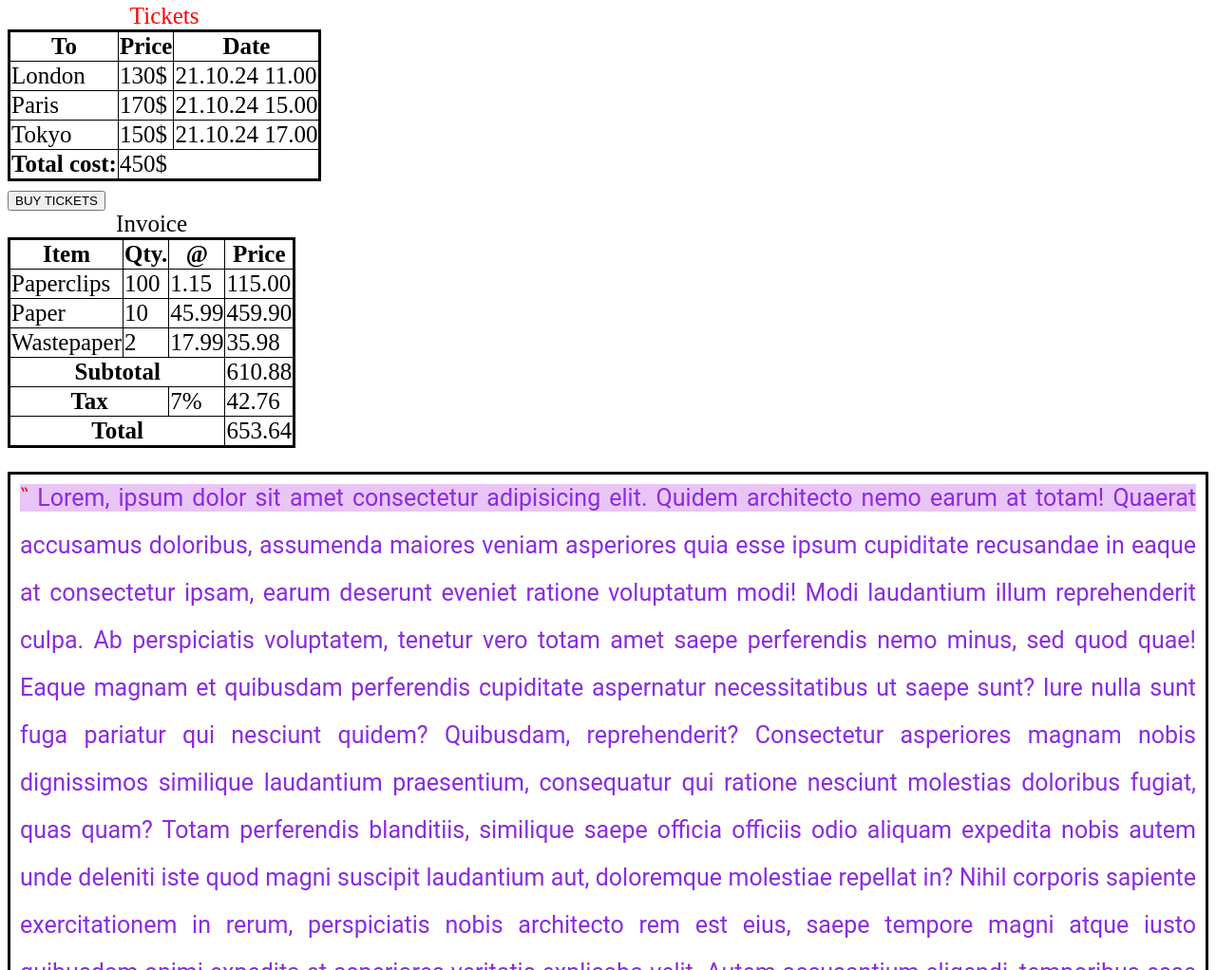
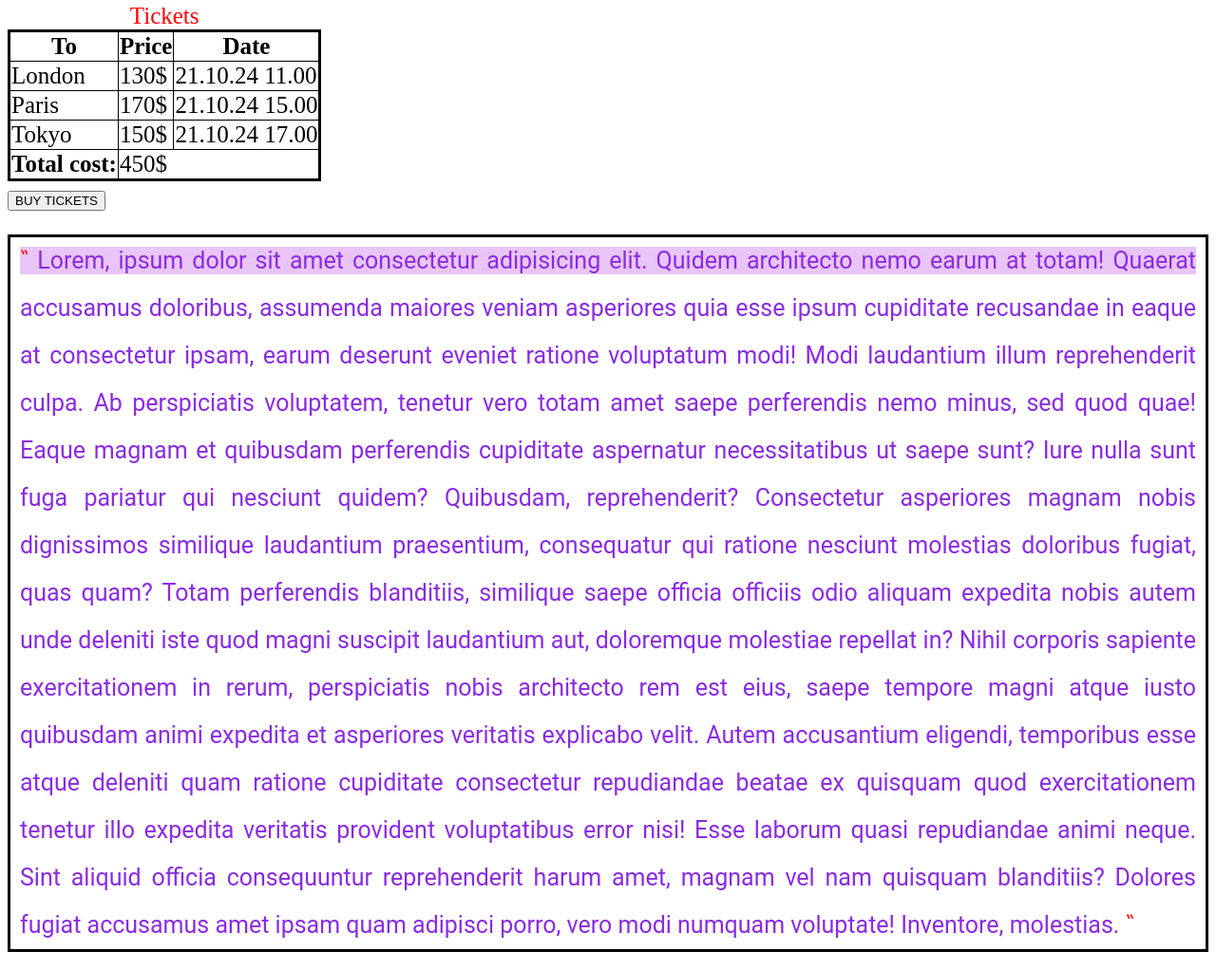
Before and after one commit to Rimus0cod/first-web-site, a plain HTML site: page page-1/index.html in a window 1280 px wide. Shown: the part 1729-2751 px from the top of the page at 95% size. Drawn offline with Linux system fonts and the light colour scheme.

Commit message:
Del 1 table in page-1

```diff
--- a/page-1/index.html
+++ b/page-1/index.html
@@ -108,55 +108,6 @@
       <button id="btn-1">Buy Tickets</button>
     </form>
 
-    <table>
-      <caption>
-        Invoice
-      </caption>
-      <thead>
-        <tr>
-          <th>Item</th>
-          <th>Qty.</th>
-          <th>@</th>
-          <th>Price</th>
-        </tr>
-      </thead>
-      <tbody>
-        <tr>
-          <td>Paperclips</td>
-          <td>100</td>
-          <td>1.15</td>
-          <td>115.00</td>
-        </tr>
-        <tr>
-          <td>Paper</td>
-          <td>10</td>
-          <td>45.99</td>
-          <td>459.90</td>
-        </tr>
-        <tr>
-          <td>Wastepaper</td>
-          <td>2</td>
-          <td>17.99</td>
-          <td>35.98</td>
-        </tr>
-      </tbody>
-      <tfoot>
-        <tr>
-          <th colspan="3">Subtotal</th>
-          <td>610.88</td>
-        </tr>
-        <tr>
-          <th colspan="2">Tax</th>
-          <td>7%</td>
-          <td>42.76</td>
-        </tr>
-        <tr>
-          <th colspan="3">Total</th>
-          <td>653.64</td>
-        </tr>
-      </tfoot>
-    </table>
-
     <p class="lorem">
       Lorem, ipsum dolor sit amet consectetur adipisicing elit. Quidem
       architecto nemo earum at totam! Quaerat accusamus doloribus, assumenda
```
